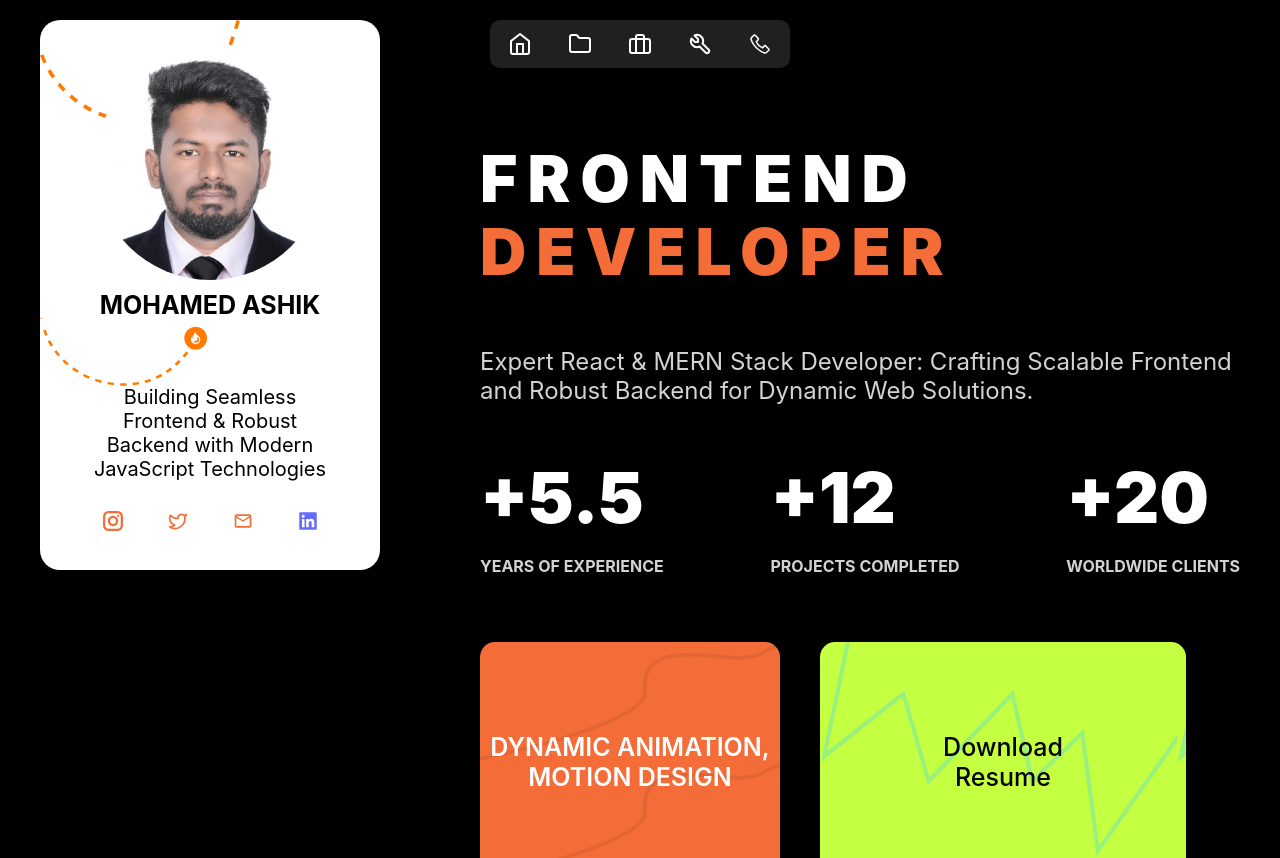
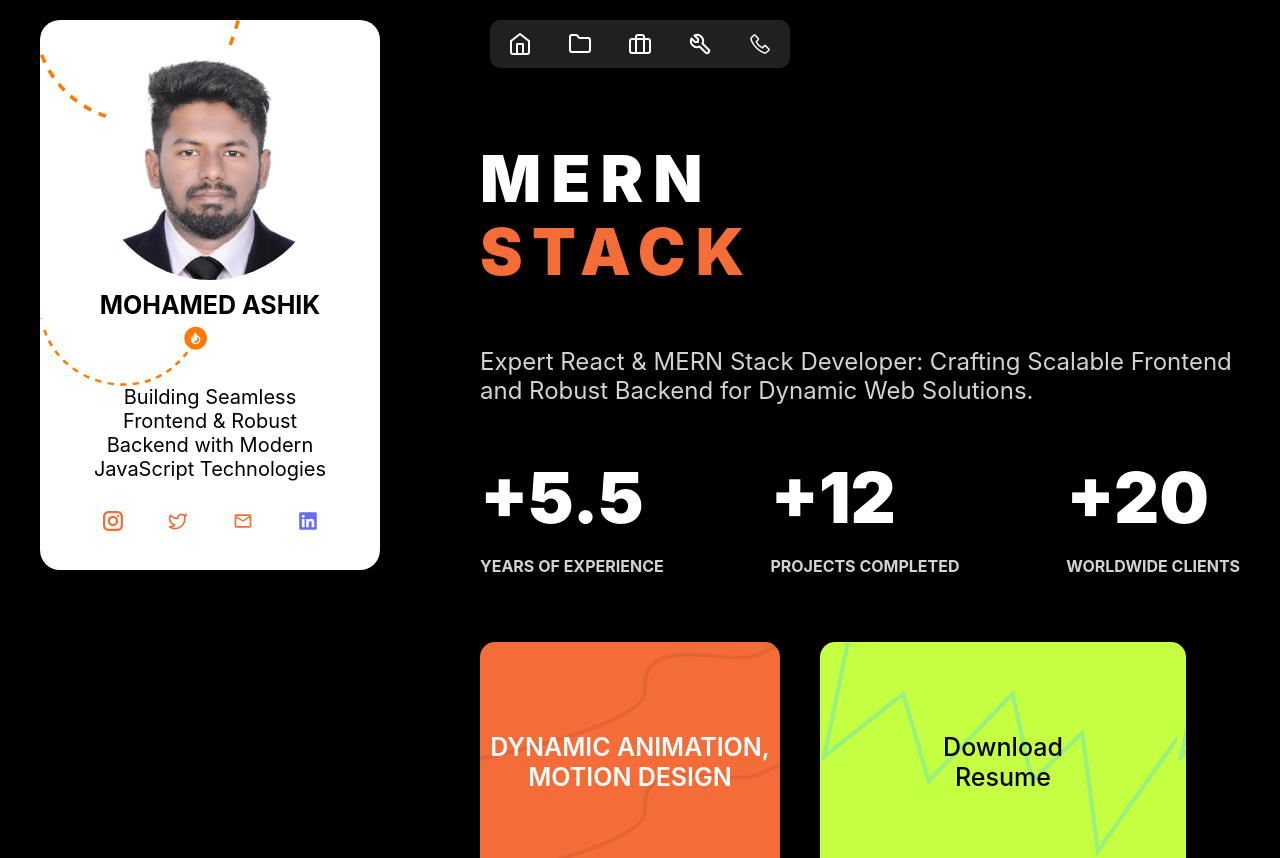
Before and after one commit to Ashik11898/portfolio, a React (Vite) app in the folder portfolioClient/: page / in a window 1280 px wide. Shown: the top 858 px of the page. Built offline with nearby package versions, Linux system fonts and the light colour scheme.

Commit message:
role changed

```diff
--- a/portfolioClient/src/sections/BlogDetails.jsx
+++ b/portfolioClient/src/sections/BlogDetails.jsx
@@ -8,7 +8,7 @@ const BlogDetails = () => {
   let {role,role_heading,experience}= RESUME_JSON.personal
   return (
     <div className='blog-parent'>
-        <TitleComponent text={role[2]}/>
+        <TitleComponent text={role[4]}/>
         <ContentComponent content={role_heading}/>
         <div className='experience-parent'>
         <div className='experience-box'>
```
